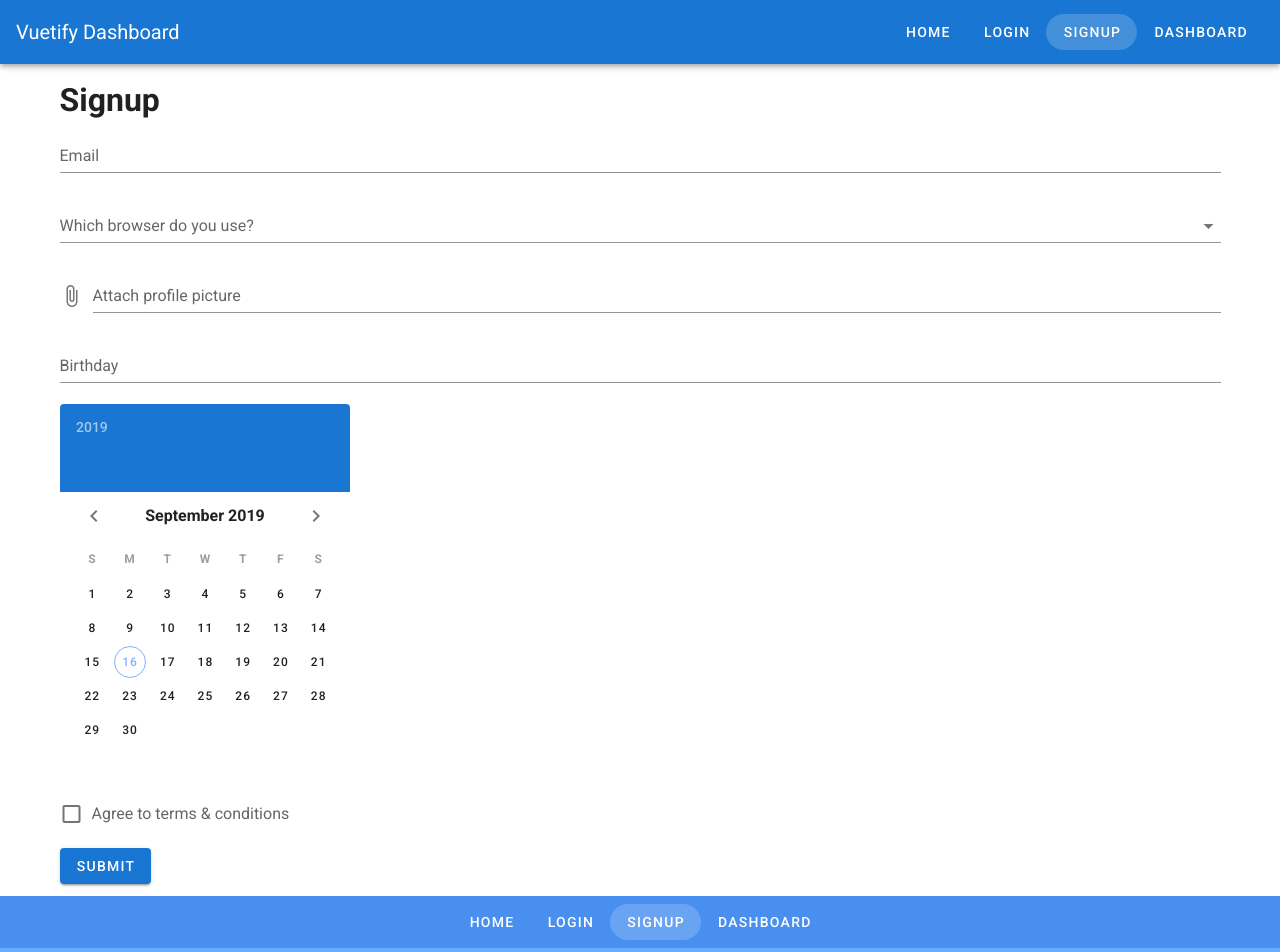
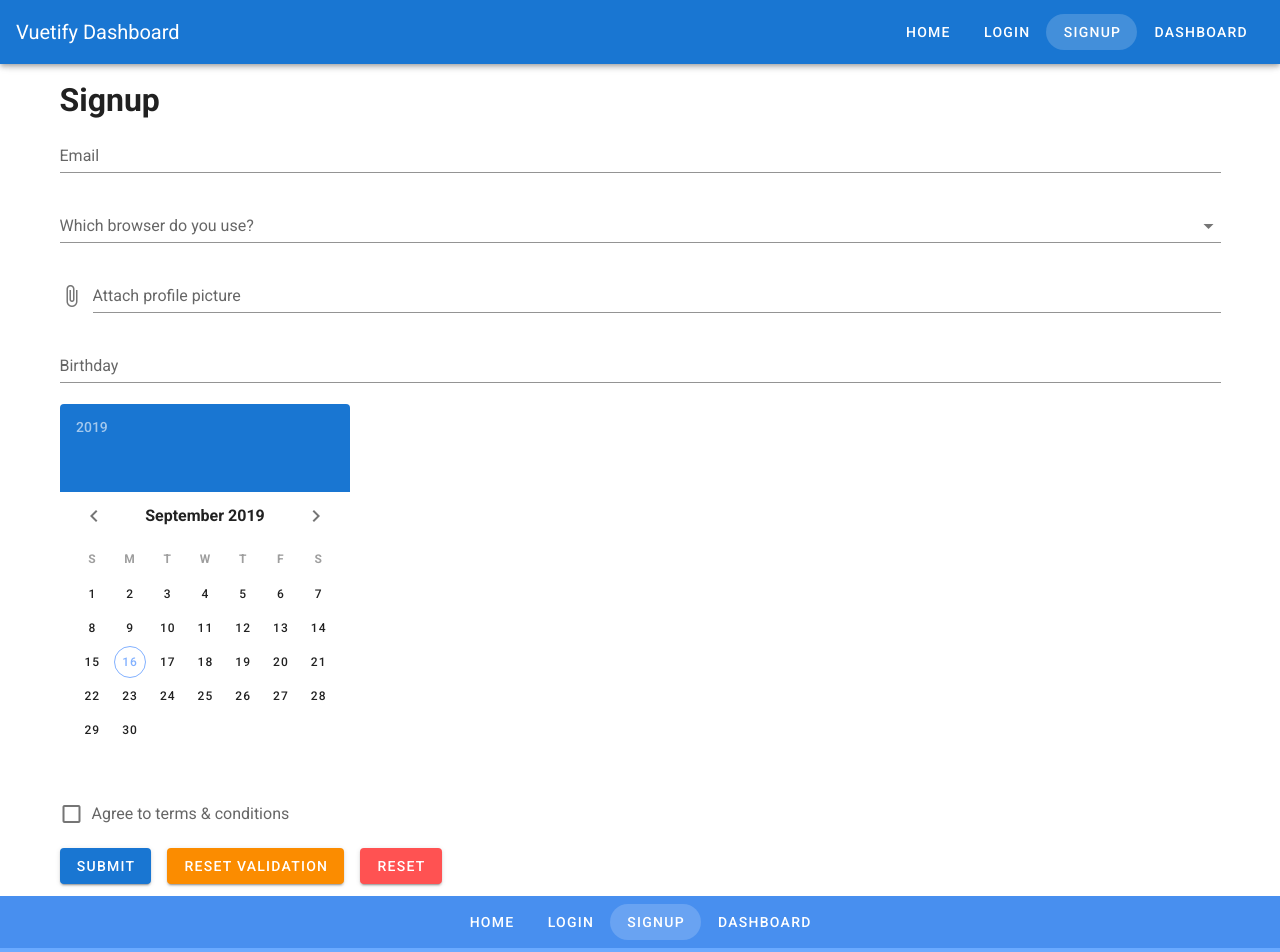
Before and after one commit to Code-Pop/beautify-with-vuetify, a Vue app: page /signup in a window 1280 px wide. Shown: the top 952 px of the page. Built offline with nearby package versions, Linux system fonts and the light colour scheme.

Commit message:
feature: Add ability to reset form and validation

```diff
--- a/src/views/Signup.vue
+++ b/src/views/Signup.vue
@@ -3,7 +3,7 @@
     <v-row>
       <v-col>
         <h1>Signup</h1>
-        <v-form>
+        <v-form ref="signUpForm">
           <v-text-field
             label="Email"
             type="email"
@@ -26,7 +26,11 @@
             v-model="agreeToTerms"
             :rules="agreeToTermsRules"
           ></v-checkbox>
-          <v-btn type="submit" color="primary">Submit</v-btn>
+          <v-btn type="submit" color="primary" class="mr-4">Submit</v-btn>
+          <v-btn color="warning" class="mr-4" @click="resetValidation"
+            >Reset Validation</v-btn
+          >
+          <v-btn color="error" @click="resetForm">Reset</v-btn>
         </v-form>
       </v-col>
     </v-row>
@@ -56,6 +60,14 @@ export default {
         value.indexOf('.') <= value.length - 3 ||
         'Email should contain a valid domain extension.'
     ]
-  })
+  }),
+  methods: {
+    resetForm() {
+      this.$refs.signUpForm.reset()
+    },
+    resetValidation() {
+      this.$refs.signUpForm.resetValidation()
+    }
+  }
 }
 </script>
```
